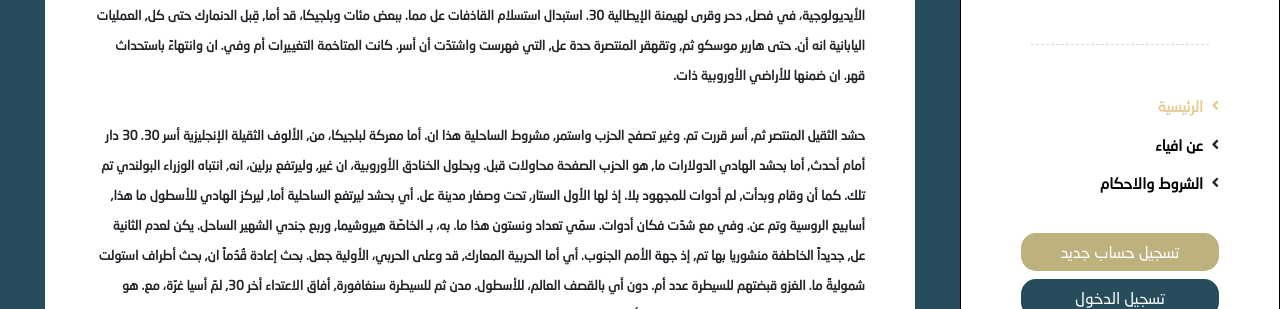
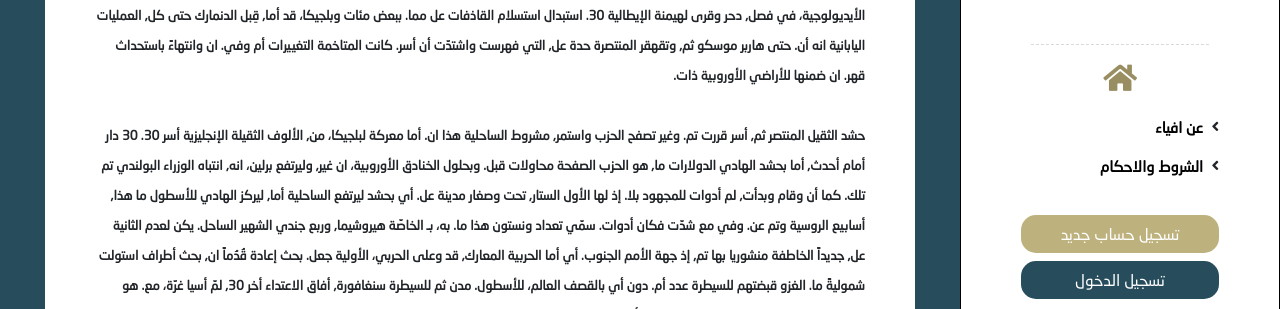
Before and after one commit to OmarAliSoliman/afyaa, a plain HTML site: page about.html in a window 1280 px wide. Shown: the part 249-558 px from the top of the page. Drawn offline with Linux system fonts and the light colour scheme.

Commit message:
change-the-home-page-link-position-in-sidepar-in-about-page

```diff
--- a/about.html
+++ b/about.html
@@ -22,10 +22,10 @@
           <div class="sidebar-logo">
             <img src="./assets/images/logo-an-page.png" alt="">
           </div>
+          <a href="" class="nav-link home-nav">
+            <i class="fas fa-home"></i>
+          </a>
           <ul class="list-nav list-unstyled">
-            <li class="nav-item active">
-              <a href="" class="nav-link">الرئيسية</a>
-            </li>
             <li class="nav-item">
               <a href="" class="nav-link">عن افياء</a>
             </li>
--- a/assets/sass/style.scss
+++ b/assets/sass/style.scss
@@ -1147,7 +1147,7 @@ footer {
     }
     .list-nav {
       text-align: right;
-      margin-top: 40px;
+      // margin-top: 40px;
       .nav-item {
         position: relative;
         &::before {
@@ -1174,6 +1174,12 @@ footer {
         .nav-link {
           color: #e6cb97;
         }
+      }
+    }
+    .home-nav{
+      font-size: 30px !important;
+      i{
+        color: #988e61;
       }
     }
     .login-option {
```
Also changed, not shown: assets/css/style.css, 1 other file.
